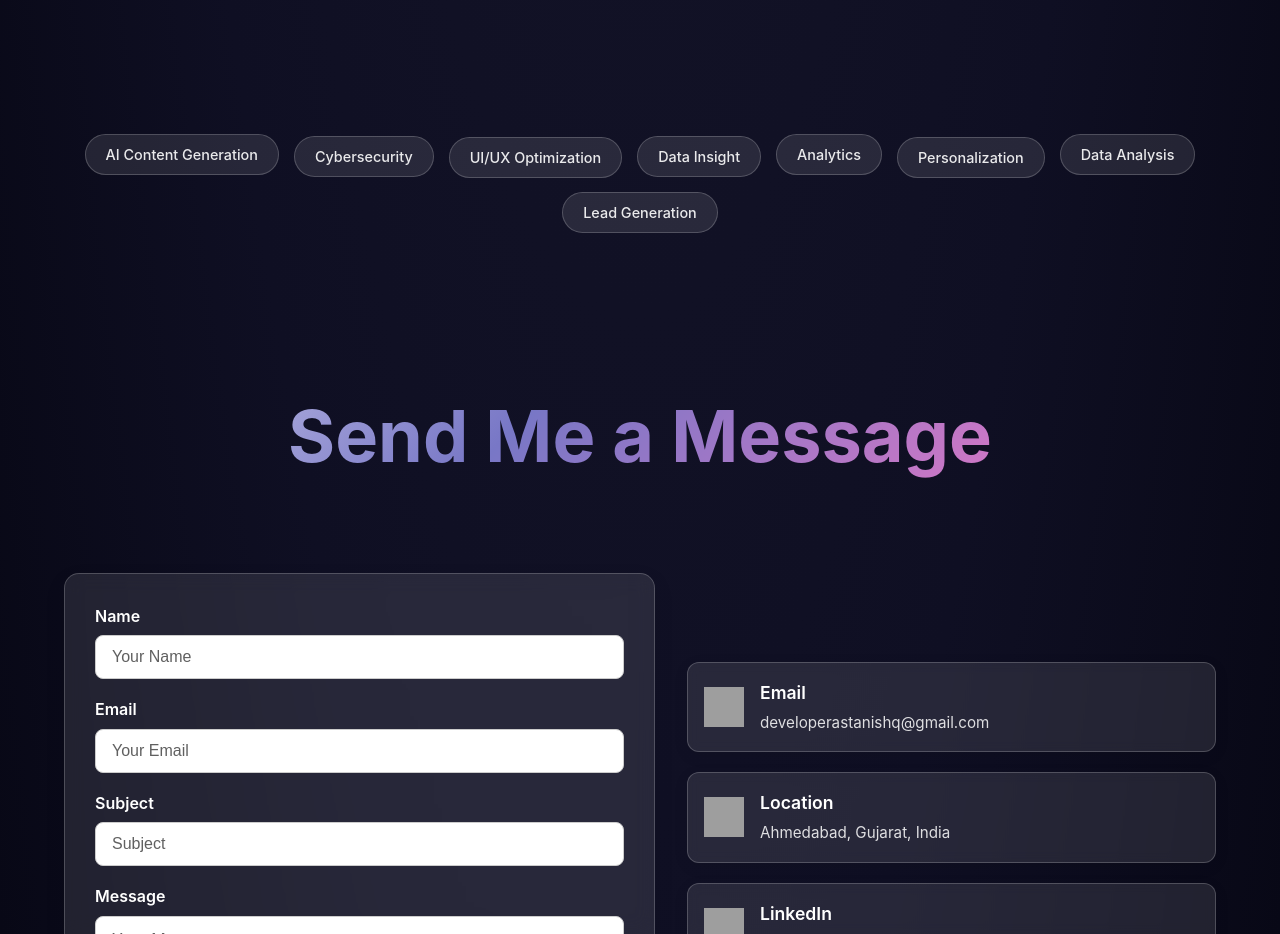
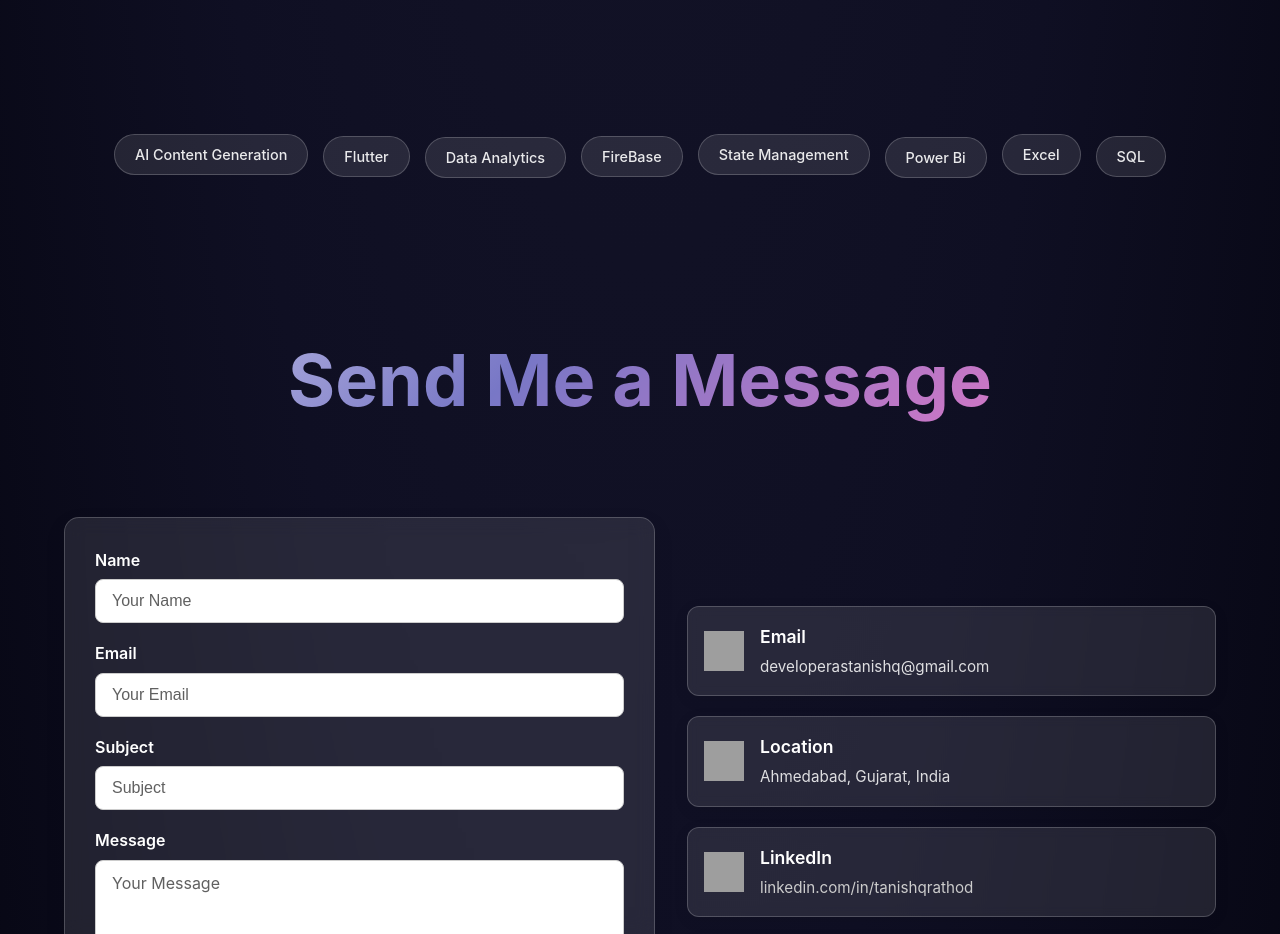
Before and after one commit to TanishqxR/Portfolio, a plain HTML site: page index.html in a window 1280 px wide. Shown: the part 9780-10714 px from the top of the page. Drawn offline with Linux system fonts and the light colour scheme; grey boxes are pictures that could not be loaded; a script that the page names is missing.

Commit message:
second commit

```diff
--- a/index.html
+++ b/index.html
@@ -440,13 +440,13 @@
         <section class="tags-section">
             <div class="tags-container">
                 <div class="tag">AI Content Generation</div>
-                <div class="tag">Cybersecurity</div>
-                <div class="tag">UI/UX Optimization</div>
-                <div class="tag">Data Insight</div>
-                <div class="tag">Analytics</div>
-                <div class="tag">Personalization</div>
-                <div class="tag">Data Analysis</div>
-                <div class="tag">Lead Generation</div>
+                <div class="tag">Flutter</div>
+                <div class="tag">Data Analytics</div>
+                <div class="tag">FireBase</div>
+                <div class="tag">State Management</div>
+                <div class="tag">Power Bi</div>
+                <div class="tag">Excel</div>
+                <div class="tag">SQL</div>
             </div>
         </section>
     </div>
```
